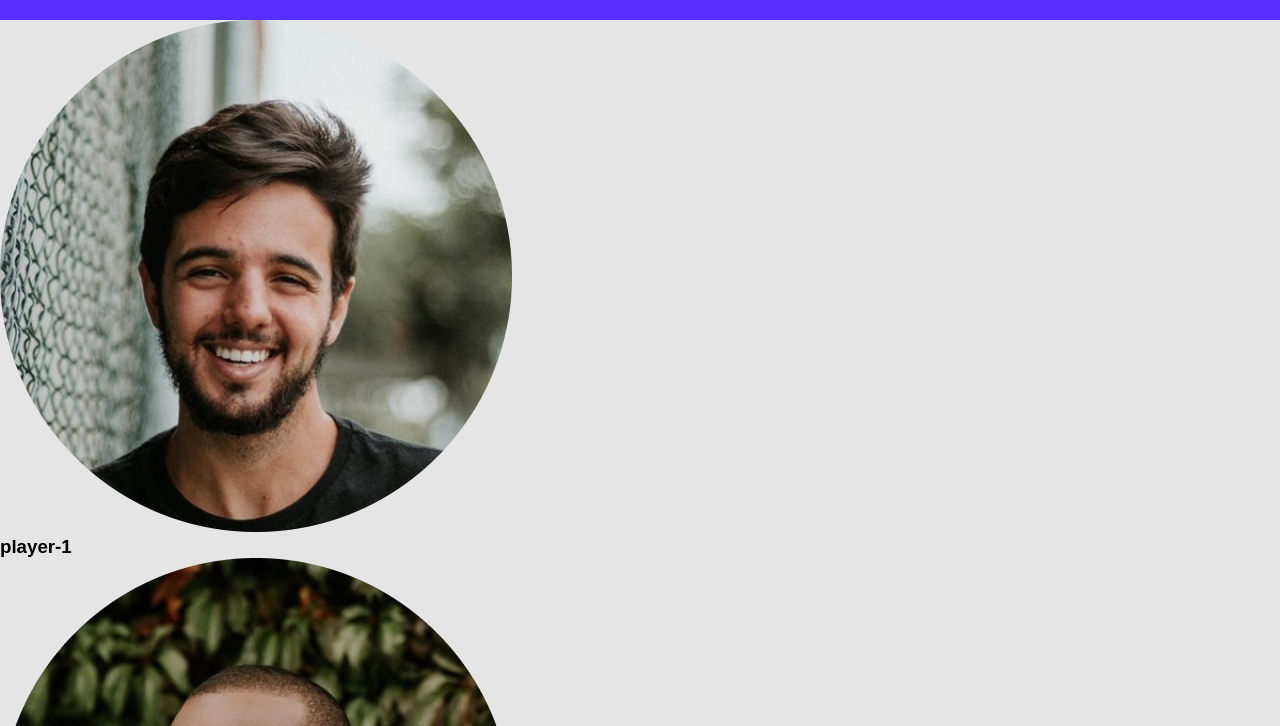
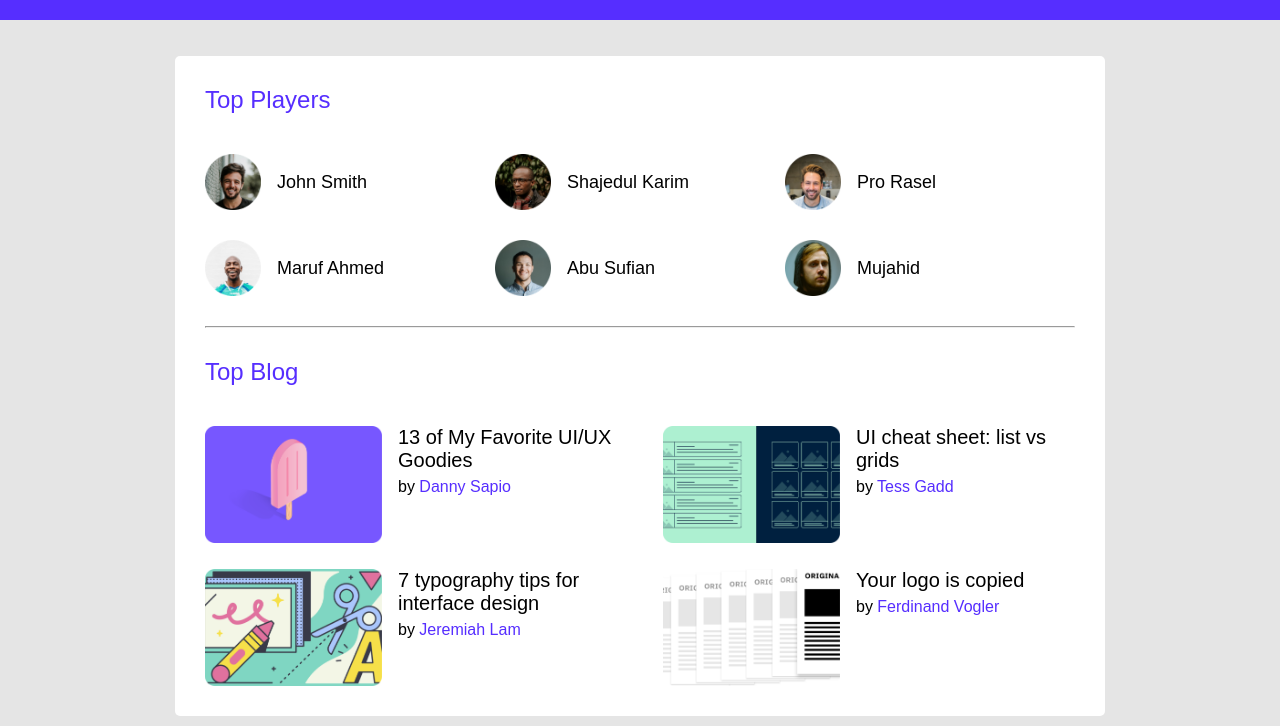
Before and after one commit to mrlaboratory/leader-board-css3, a plain HTML site: page index.html in a window 1280 px wide. Shown: the part 74-800 px from the top of the page. Drawn offline with Linux system fonts and the light colour scheme.

Commit message:
complate the top section

```diff
--- a/index.html
+++ b/index.html
@@ -1,5 +1,6 @@
 <!DOCTYPE html>
 <html lang="en">
+
 <head>
     <meta charset="UTF-8">
     <meta http-equiv="X-UA-Compatible" content="IE=edge">
@@ -7,6 +8,7 @@
     <title>Leader board</title>
     <link rel="stylesheet" href="style/style.css">
 </head>
+
 <body>
 
     <!-- header start -->
@@ -30,36 +32,79 @@
 
     <main class="main">
         <section class="top">
-    <h2 class="section-title"></h2>
+            <h2 class="section-title">Top Players</h2>
             <div class="top-players">
                 <div class="player">
                     <img src="images/players/player-1.png" alt="">
-        <h3>player-1</h3>
+                    <h3>John Smith</h3>
                 </div>
                 <div class="player">
                     <img src="images/players/player-2.png" alt="">
-        <h3>player-2</h3>
+                    <h3>Shajedul Karim</h3>
                 </div>
                 <div class="player">
                     <img src="images/players/player-3.png" alt="">
-        <h3>player-3</h3>
+                    <h3>Pro Rasel</h3>
                 </div>
                 <div class="player">
                     <img src="images/players/player-4.png" alt="">
-        <h3>player-4</h3>
+                    <h3>Maruf Ahmed</h3>
                 </div>
                 <div class="player">
                     <img src="images/players/player-5.png" alt="">
-        <h3>player-5</h3>
+                    <h3>Abu Sufian</h3>
                 </div>
                 <div class="player">
                     <img src="images/players/player-6.png" alt="">
-        <h3>player-6</h3>
+                    <h3>Mujahid</h3>
+                </div>
+            </div>
+            <hr>
+            <h2 class="section-title">Top Blog</h2>
+            <div class="top-blogs">
+               <div class="blog">
+                    <img src="images/blogs/blog-1.png" alt="">
+                  <div class="blog-des">
+                    <h3 class="blog-title">13 of My Favorite
+                        UI/UX Goodies</h3>
+                    <p>by <span class="author">Danny Sapio</span></p>
+                  </div>
+                </div>
+                <div class="blog">
+                    <img src="images/blogs/blog-2.png" alt="">
+                   <div class="blog-des">
+                    <h3 class="blog-title">UI cheat sheet:
+                        list vs grids</h3>
+                    <p>by <span class="author"> Tess Gadd</span></p>
+                   </div>
+                </div>
+                <div class="blog">
+                    <img src="images/blogs/blog-3.png" alt="">
+                   <div class="blog-des">
+                    <h3 class="blog-title">7 typography tips
+                        for interface design</h3>
+                    <p>by <span class="author">Jeremiah Lam</span></p>
+                   </div>
+                </div>
+                <div class="blog">
+                    <img src="images/blogs/blog-4.png" alt="">
+                   <div class="blog-des">
+                    <h3 class="blog-title">Your logo is
+                        copied</h3>
+                    <p>by <span class="author"> Ferdinand Vogler</span></p>
                    </div>
                 </div>
 
-    <h2 class="section-title"></h2>
 
+
+
+
+        </section>
+
+
+
+        <section class="courses">
+            <div class="section-title">Lates Course</div>
         </section>
 
 
@@ -68,4 +113,5 @@
 
 
 </body>
+
 </html>
--- a/style/style.css
+++ b/style/style.css
@@ -5,6 +5,11 @@
     padding: 0;
 }
 
+
+/* store primary color */
+:root{
+    --color:#562EFF;
+}
 
 
 /* import fonts from google  */
@@ -21,7 +26,7 @@ body{
 .header{
     width: 100vw;
     height: 94px;
-    background-color: #562EFF;
+    background-color: var(--color);
 
 }
 
@@ -64,5 +69,79 @@ ul{
     font-size: 16px;
 }
 
+/* setup main section */
+.main{
+  display: flex;
+  flex-direction: column;
+  align-items: center;
+}
 
-/* top player secrtion style  */
+
+.main section{
+    max-width: 870px;
+    margin-top: 36px;
+}
+
+/* top player section style  */
+.section-title{
+    color: var(--color);
+    margin-bottom: 40px;
+    font-weight: 500;
+font-size: 24px;
+
+}
+.top{
+    background-color: white;
+    border-radius: 5px;
+    padding: 30px;
+}
+.top-players{
+    display: grid;
+    grid-template-columns: repeat(3,1fr);
+    gap: 30px 0px;
+    margin-bottom: 30px;
+}
+.player{
+    display: flex;
+    align-items: center;
+}
+.player h3{
+    font-weight: 500;
+font-size: 18px;
+}
+
+.player img{
+    height: 56px;
+    width: 56px;
+    margin-right: 16px;
+}
+.top hr{
+    margin-bottom: 30px;
+}
+
+
+/* style for the blog section  */
+.top-blogs{
+    display: grid;
+    grid-template-columns: repeat(2,1fr);
+    gap: 26px 46px;
+}
+.blog{
+    display: flex;
+}
+.blog img{
+    width: 177px;
+    margin-right: 16px;
+}
+.blog-title{
+    margin-bottom: 6px;
+    font-weight: 500;
+font-size: 20px;
+}
+.blog-des p{
+    font-weight: 400;
+    font-size: 16px;
+}
+.author{
+color: var(--color);
+}
```
Lines whose indentation alone changed are shown as unchanged.
